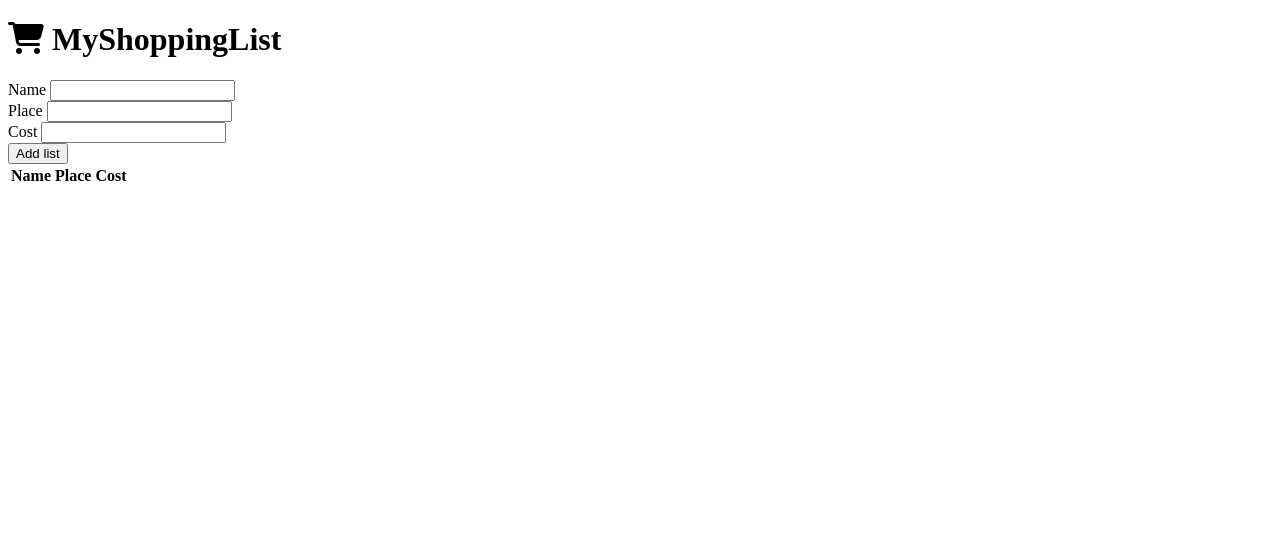
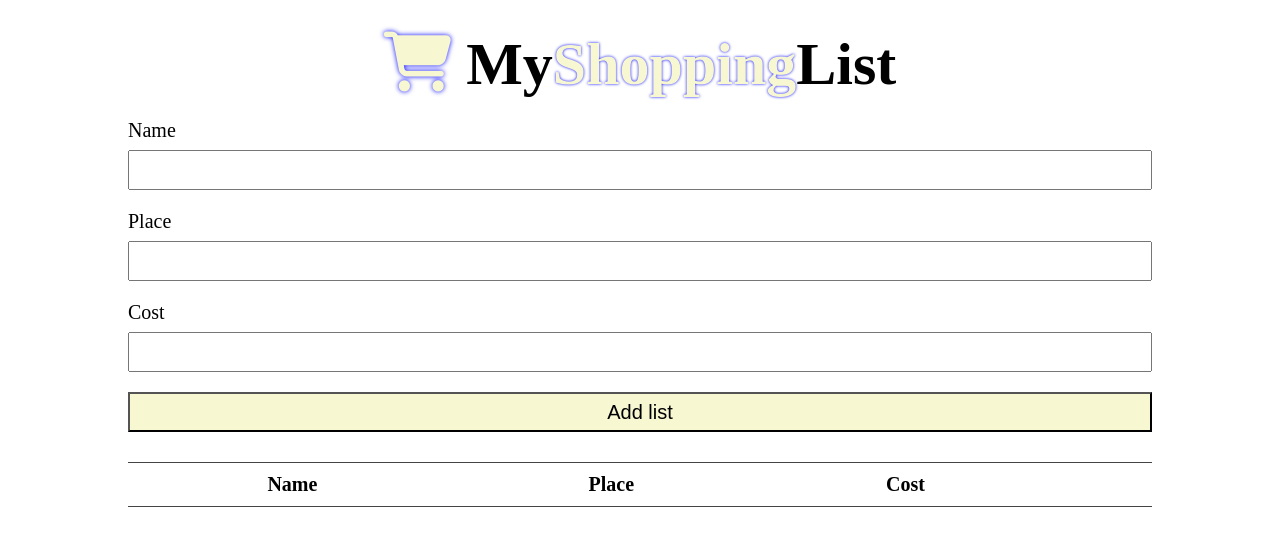
Before and after one commit to reminderclock/Shopping-List, a plain HTML site: page index.html in a window 1280 px wide. Drawn offline with Linux system fonts and the light colour scheme.

Commit message:
Add style

```diff
--- a/index.html
+++ b/index.html
@@ -9,10 +9,10 @@
     <script src="https://kit.fontawesome.com/c3d44d5c03.js" crossorigin="anonymous"></script>
 </head>
 <body>
-    <div class="container mt-4">
+    <div class="container_title">
         <h1 class="title">
         <i class="fas fa-shopping-cart"></i>
-        My<shopping class="logo_name">Shopping</span>List
+        My<span class="logo_name">Shopping</span>List
         </h1>
     </div>
     <form id="shopping-form">
--- a/style.css
+++ b/style.css
@@ -0,0 +1,74 @@
+* {
+  margin: 0;
+  padding: 0;
+  box-sizing: border-box;
+  /* text-align: center; */
+}
+.container_title {
+  text-align: center;
+  padding-top: 30px;
+  font-size: 30px;
+}
+.container_title i {
+  color: rgb(247, 247, 210);
+  text-shadow: 0px 0px 5px #0100ff;
+}
+.logo_name {
+  color: rgb(247, 247, 210);
+  text-shadow: 0px 0px 3px #0100ff;
+}
+
+.form-group {
+  margin: 20px auto;
+  display: flex;
+  flex-direction: column;
+  width: 80%;
+}
+.form-group label {
+  font-size: 20px;
+  margin-bottom: 8px;
+}
+.form-control {
+  height: 40px;
+}
+.addList {
+  width: 80%;
+  height: 40px;
+  display: block;
+  margin: 0 auto;
+  margin-bottom: 30px;
+  font-size: 20px;
+  background-color: rgb(247, 247, 210);
+}
+.resultTable {
+  width: 80%;
+  border-collapse: collapse;
+  margin: 0 auto;
+  /* background-color: bsisque; */
+}
+.resultTable thead {
+  font-size: 20px;
+}
+tr {
+  border-top: 1px solid #444444;
+  border-bottom: 1px solid #444444;
+}
+th,
+td {
+  /* border: 1px solid #444444; */
+  padding: 10px 12px;
+  text-align: center;
+}
+th {
+  background-color: white;
+}
+.resultTable tr:nth-child(odd) {
+  background-color: #f2f2f2;
+}
+
+.resultTable tr:hover {
+  background-color: #ddd;
+}
+a {
+  text-decoration: none;
+}
```
